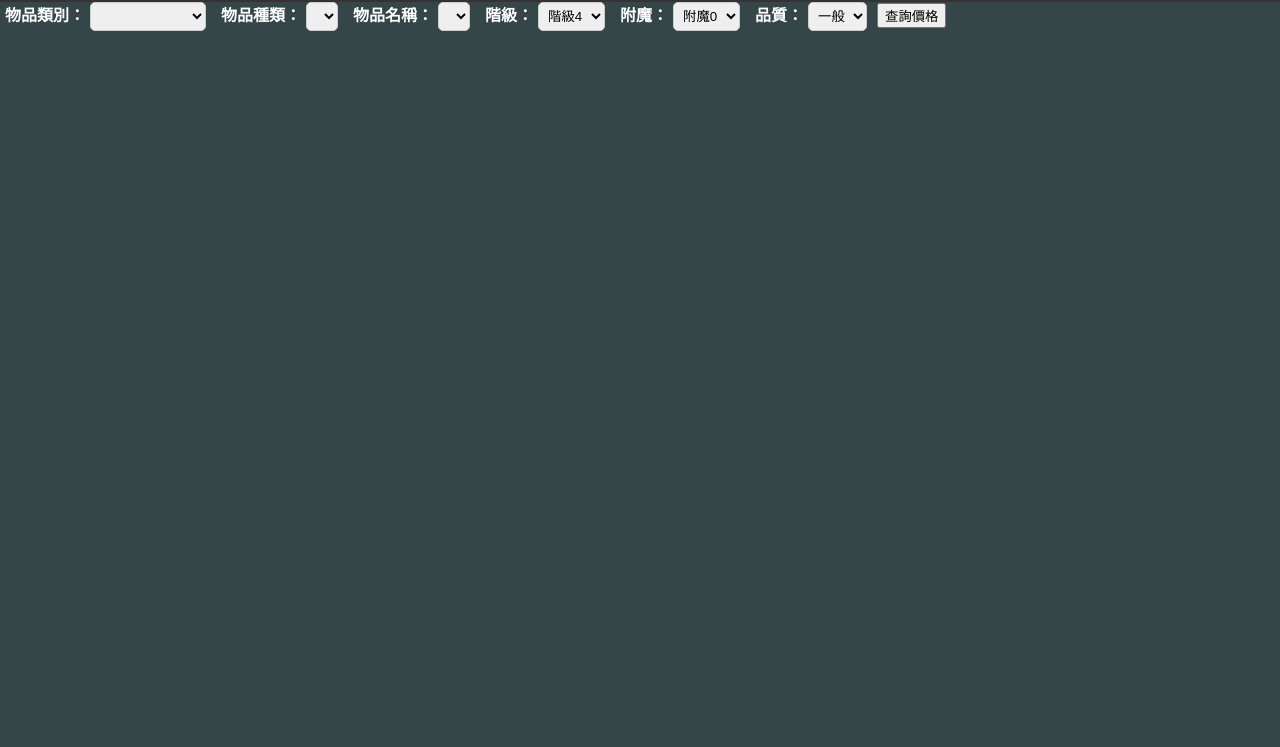
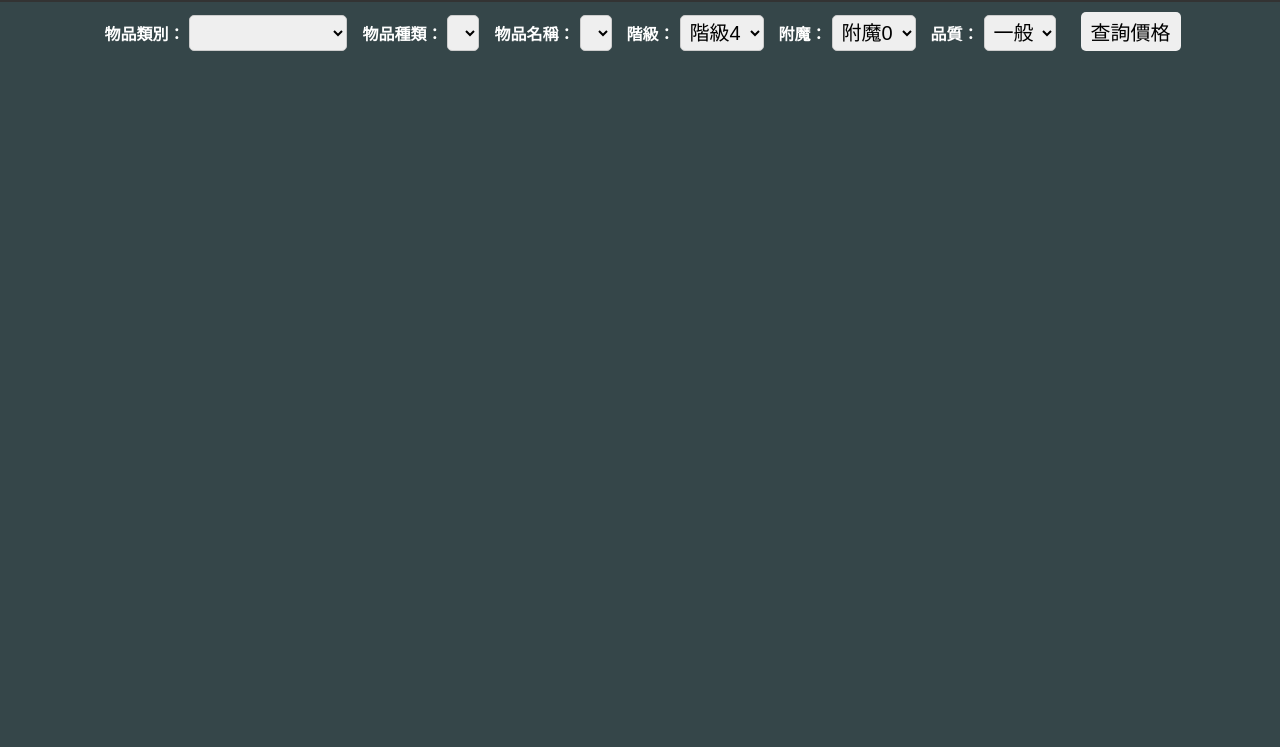
Before and after one commit to WeiChen731/WeiChen731.github.io, a plain HTML site: page index.html in a window 1280 px wide. Shown: the part 53-800 px from the top of the page. Drawn offline with nearby package versions, Linux system fonts and the light colour scheme.

Commit message:
修改版面

```diff
--- a/enchantPrice/style.css
+++ b/enchantPrice/style.css
@@ -2,12 +2,12 @@ body {
   font-family: Arial, sans-serif;
   margin: 0;
   padding: 0;
-  background-color: #354649  ;
+  background-color: #354649;
 }
 
 label {
   font-weight: bold;
-  color: #FFFFFF;
+  color: #ffffff;
   margin-right: 5px;
   margin-left: 5px;
 }
@@ -16,17 +16,32 @@ select {
   border: 1px solid #ccc;
   border-radius: 5px;
   margin-right: 10px;
+  font-size: 20px;
 }
 
-table {
+#table {
   border-collapse: collapse;
   font-family: Arial, sans-serif;
   width: 100%;
-
 }
 
 #blank {
   height: 40px;
+}
+
+#selection {
+  text-align: center;
+  margin: 10px 0;
+}
+
+button {
+  padding: 5px 10px;
+  font-size: 20px;
+  margin-left: 15px;
+  border: none;
+  border-radius: 5px;
+  cursor: pointer;
+  transition: all 0.3s ease;
 }
 
 th,
@@ -34,9 +49,8 @@ td {
   border: 1px solid #000000;
   padding: 5px;
   text-align: center;
-  width: auto;
-  height: auto;
-  font-size: 10px;
+  font-size: 20px;
+  width: 15%;
   background-color: #ccc;
 }
 
@@ -88,7 +102,6 @@ tr[data-city="Black Market"] {
   justify-content: space-between;
   align-items: center;
   padding: 10px;
-
 }
 .nav-text {
   font-size: 24px;
@@ -121,7 +134,7 @@ tr[data-city="Black Market"] {
 }
 
 .navbar-bg {
-    background-image: url('image/01.gif');
+  background-image: url("image/01.gif");
   background-repeat: no-repeat;
   animation: move-background 10s linear infinite;
   background-size: contain;
--- a/index.html
+++ b/index.html
@@ -3,13 +3,13 @@
   <head>
     <link rel="stylesheet" href="style.css" />
     <meta charset="UTF-8" />
-    <title>Document</title>
+    <title>市場</title>
   </head>
   <body>
     <script src="./itemType.js"></script>
 
     <nav class="navbar navbar-bg">
-      <div class="nav-text">附魔價錢</div>
+      <div class="nav-text">市場</div>
       <ul class="nav-links">
         <li><a href="./" class="nav-link">市場</a></li>
         <li><a href="./enchantPrice/" class="nav-link">附魔價錢</a></li>
--- a/style.css
+++ b/style.css
@@ -2,12 +2,16 @@ body {
   font-family: Arial, sans-serif;
   margin: 0;
   padding: 0;
-  background-color: #354649  ;
+  background-color: #354649;
+}
+
+div{
+  display: block;
 }
 
 label {
   font-weight: bold;
-  color: #FFFFFF;
+  color: #ffffff;
   margin-right: 5px;
   margin-left: 5px;
 }
@@ -16,17 +20,13 @@ select {
   border: 1px solid #ccc;
   border-radius: 5px;
   margin-right: 10px;
+  font-size: 20px;
 }
 
-table {
+#table {
   border-collapse: collapse;
   font-family: Arial, sans-serif;
   width: 100%;
-
-}
-
-#blank {
-  height: 40px;
 }
 
 th,
@@ -34,15 +34,20 @@ td {
   border: 1px solid #000000;
   padding: 5px;
   text-align: center;
-  width: auto;
-  height: auto;
-  font-size: 10px;
-  background-color: #ccc;
+  font-size: 20px;
+  width: 15%;
 }
 
 th {
   background-color: #f2f2f2;
 }
+
+
+#blank {
+  height: 40px;
+}
+
+
 
 td:first-child {
   font-weight: bold;
@@ -120,9 +125,23 @@ tr[data-city="Black Market"] {
 }
 
 .navbar-bg {
-    background-image: url('image/01.gif');
   background-repeat: no-repeat;
   animation: move-background 10s linear infinite;
   background-size: contain;
   background-position: center;
 }
+
+#selection {
+  text-align: center;
+  margin: 10px 0;
+}
+
+button {
+  padding: 5px 10px;
+  font-size: 20px;
+  margin-left: 15px;
+  border: none;
+  border-radius: 5px;
+  cursor: pointer;
+  transition: all 0.3s ease;
+}
```
Also changed, not shown: enchantPrice/index.html (+1 -1 lines). Lines whose indentation alone changed are shown as unchanged.
